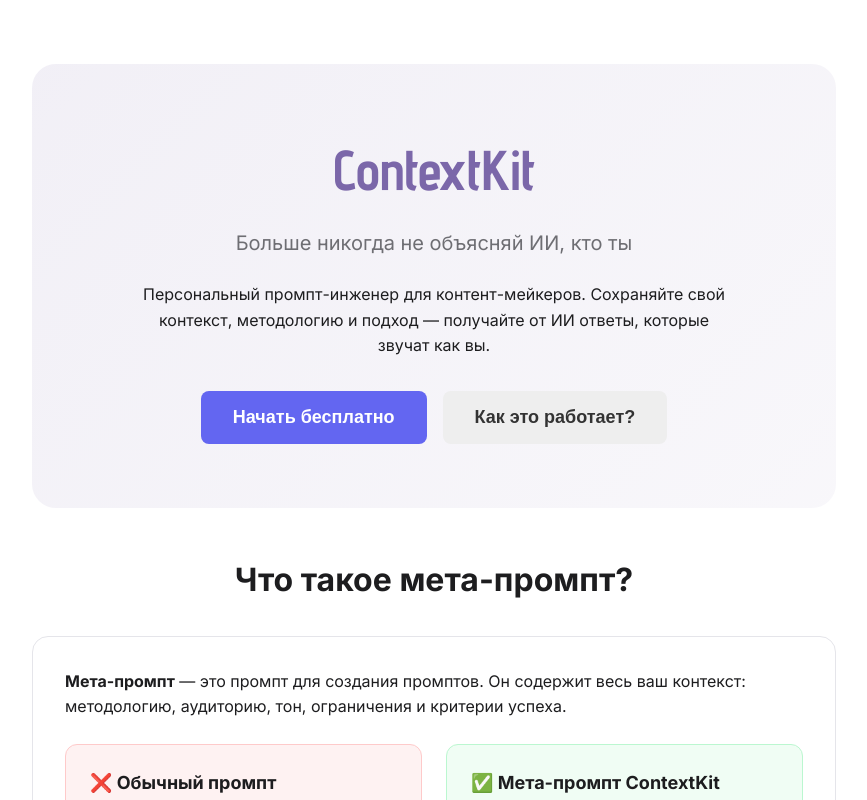
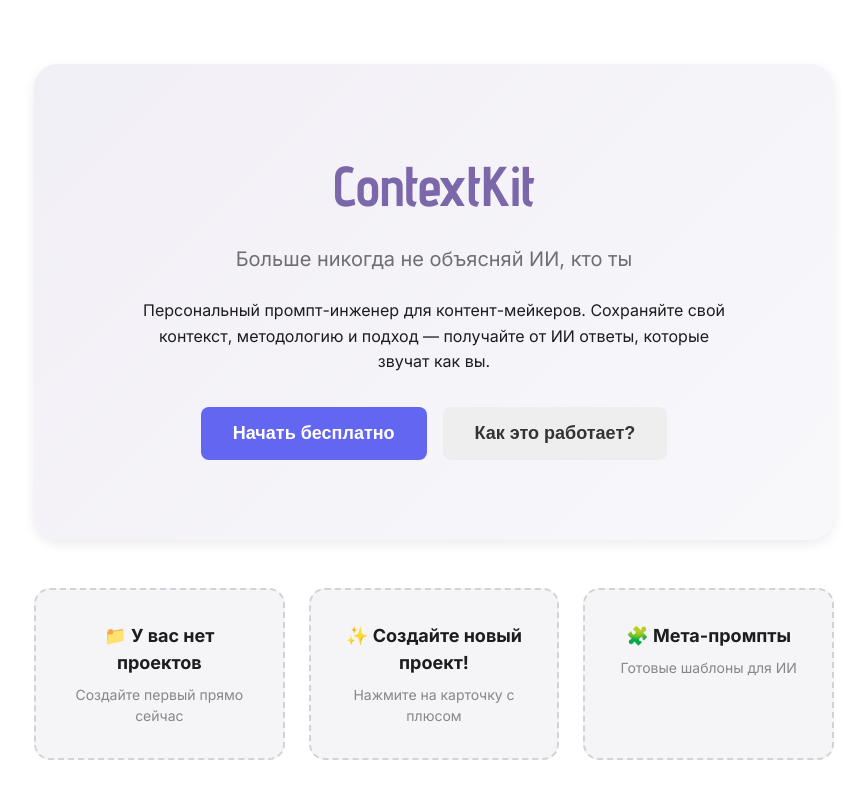
Before and after one commit to ontextkit/App, a React (Vite) app: page / in a window 1280 px wide. Shown: the top 800 px of the page, without its empty margins (206-1073 px from the left). Built offline with nearby package versions, Linux system fonts and the light colour scheme.

Commit message:
fix: UI improvements (крестик, текст в полях, лендинг + заглушки)

```diff
--- a/src/App.tsx
+++ b/src/App.tsx
@@ -99,7 +99,6 @@
           onCreateProject={handleCreateProject}
           onDeleteProject={handleDeleteProject}
           onSelectProject={handleSelectProject}
-          onViewAllProjects={() => {}}
         />
       )}
 
--- a/src/index.css
+++ b/src/index.css
@@ -390,11 +390,28 @@
   color: rgba(255, 255, 255, 0.85);
   margin: 0 0 0.75rem 0;
   line-height: 1.5;
-  display: -webkit-box;
-  -webkit-line-clamp: 2;
-  line-clamp: 2;
-  -webkit-box-orient: vertical;
-  overflow: hidden;
+  max-height: 80px;  /* ← Ограничение по высоте */
+  overflow-y: auto;  /* ← Скролл если не влезает */
+  padding-right: 0.25rem;  /* ← Место для скроллбара */
+}
+
+/* Кастомный скроллбар для описания */
+.project-description::-webkit-scrollbar {
+  width: 4px;
+}
+
+.project-description::-webkit-scrollbar-track {
+  background: rgba(255, 255, 255, 0.1);
+  border-radius: 2px;
+}
+
+.project-description::-webkit-scrollbar-thumb {
+  background: rgba(255, 255, 255, 0.3);
+  border-radius: 2px;
+}
+
+.project-description::-webkit-scrollbar-thumb:hover {
+  background: rgba(255, 255, 255, 0.5);
 }
 
 .project-type {
@@ -412,9 +429,11 @@
   padding-top: 1rem;
   border-top: 1px solid rgba(255, 255, 255, 0.2);
   display: flex;
-  justify-content: space-between;
-  align-items: center;
+  justify-content: flex-start;
+  align-items: center;
+  gap: 0.75rem;  /* ← Отступ между элементами */
   font-size: var(--text-xs);
+  flex-wrap: wrap;  /* ← Перенос на мобильных */
 }
 
 .updated-time {
@@ -445,6 +464,7 @@
   line-height: 1;
   transition: all 0.2s;
   flex-shrink: 0;
+  margin-left: auto;  /* ← Прижать к правому краю */
 }
 
 .delete-button:hover {
@@ -1675,10 +1695,14 @@
 
 .landing-hero {
   text-align: center;
-  padding: 4rem 1rem;
+  padding: 5rem 2rem;
   background: linear-gradient(135deg, rgba(123, 103, 169, 0.1) 0%, rgba(123, 103, 169, 0.05) 100%);
   border-radius: var(--radius-xl);
   margin-bottom: 3rem;
+  max-width: 800px;
+  margin-left: auto;
+  margin-right: auto;
+  box-shadow: var(--shadow-md);
 }
 
 .landing-title {
@@ -1802,6 +1826,47 @@
   border: 1px solid var(--color-border-light);
   border-radius: var(--radius-lg);
   padding: 2rem;
+  max-width: 800px;
+  margin: 0 auto;
+  box-shadow: var(--shadow-sm);
+}
+
+/* Серые блоки-заглушки (для эстетики) */
+.placeholder-grid {
+  display: grid;
+  grid-template-columns: repeat(auto-fit, minmax(220px, 1fr));
+  gap: 1.5rem;
+  margin: 2rem 0;
+  max-width: 800px;
+  margin-left: auto;
+  margin-right: auto;
+}
+
+.placeholder-card {
+  background: var(--color-bg-secondary);
+  border: 2px dashed var(--color-border);
+  border-radius: var(--radius-lg);
+  padding: 2rem 1.5rem;
+  text-align: center;
+  color: var(--color-text-secondary);
+  transition: all 0.2s;
+}
+
+.placeholder-card:hover {
+  border-color: var(--color-primary);
+  background: rgba(123, 103, 169, 0.05);
+}
+
+.placeholder-card h4 {
+  font-size: var(--text-lg);
+  margin: 0 0 0.5rem 0;
+  color: var(--color-text);
+}
+
+.placeholder-card p {
+  font-size: var(--text-sm);
+  margin: 0;
+  color: var(--color-text-tertiary);
 }
 
 .info-card p {
--- a/src/pages/HomePage.tsx
+++ b/src/pages/HomePage.tsx
@@ -10,20 +10,15 @@
   onCreateProject: (project: Project) => void;
   onDeleteProject: (projectId: string) => void;
   onSelectProject: (projectId: string) => void;
-  onViewAllProjects?: () => void;
 }
 
 export function HomePage({
   projects,
   onCreateProject,
   onDeleteProject,
-  onSelectProject,
-  onViewAllProjects
+  onSelectProject
 }: Props) {
   const [showCreateModal, setShowCreateModal] = useState(false);
-
-  const visibleProjects = projects.slice(0, 6);
-  const hasMoreProjects = projects.length > 6;
 
   return (
     <div className="home-page">
@@ -45,7 +40,7 @@
           <span className="card-title">Новый проект</span>
         </button>
 
-        {visibleProjects.map((project) => (
+        {projects.map((project) => (
           <ProjectCard
             key={project.id}
             project={project}
@@ -56,17 +51,6 @@
             }}
           />
         ))}
-
-        {hasMoreProjects && onViewAllProjects && (
-          <button
-            className="project-card view-all"
-            onClick={onViewAllProjects}
-            aria-label="Посмотреть все проекты"
-          >
-            <span className="card-title">Все проекты</span>
-            <span className="projects-count">({projects.length})</span>
-          </button>
-        )}
       </div>
 
       {showCreateModal && (
--- a/src/pages/LandingPage.tsx
+++ b/src/pages/LandingPage.tsx
@@ -33,6 +33,22 @@
           >
             Как это работает?
           </button>
+        </div>
+      </section>
+
+      {/* 🔹 Серые блоки-заглушки для эстетики */}
+      <section className="placeholder-grid">
+        <div className="placeholder-card">
+          <h4>📁 У вас нет проектов</h4>
+          <p>Создайте первый прямо сейчас</p>
+        </div>
+        <div className="placeholder-card">
+          <h4>✨ Создайте новый проект!</h4>
+          <p>Нажмите на карточку с плюсом</p>
+        </div>
+        <div className="placeholder-card">
+          <h4>🧩 Мета-промпты</h4>
+          <p>Готовые шаблоны для ИИ</p>
         </div>
       </section>
 
```
